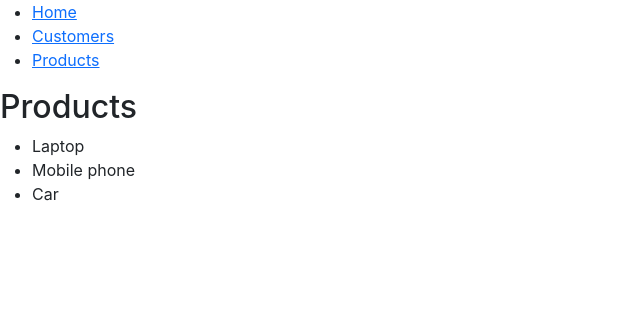
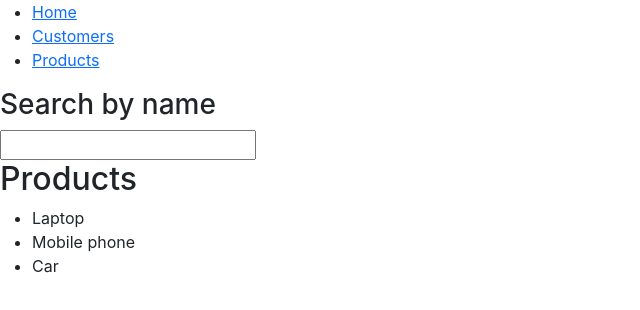
Before and after one commit to jvnvcnkl/nk-15-store-app, a React (Create React App) app: page /products in a window 1280 px wide. Shown: the top 310 px of the page, without its empty margins (0-640 px from the left). Built offline with nearby package versions, Linux system fonts and the light colour scheme.

Commit message:
6th task

```diff
--- a/src/pages/Products.js
+++ b/src/pages/Products.js
@@ -5,17 +5,27 @@ export default function Products() {
 
     const [products, setProducts] = useState(
         ProductService.getAll())
+
+    const [searchField, setSearchField] = useState('')
+
+    const handleSearch = (e) => {
+        setSearchField(e.target.value)
+
+
+    }
     return (
         <div>
+            <h3>Search by name </h3>
+            <input value={searchField} onChange={handleSearch} />
             <h2>Products</h2>
-            <ul>   {products.map((product) => (
+            <ul>   {products.filter((product) => product.name.startsWith(searchField)).map((product) => (
                 <li key={product.id}>{product.name}
 
 
                 </li>
 
+            ))}  </ul>
 
-            ))}  </ul>
 
 
 
```
